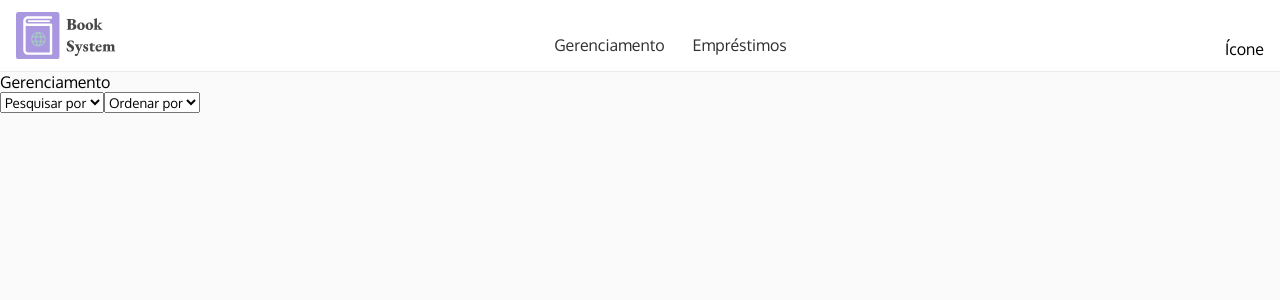
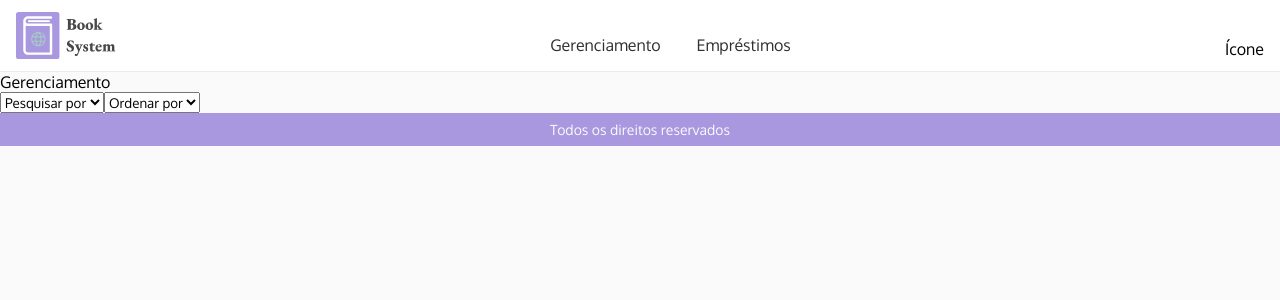
Before and after one commit to JV-projects/BookSystem, a React (Vite) app in the folder BookSystemFront/: page /gerenciamento in a window 1280 px wide. Shown: the top 300 px of the page. Built offline with nearby package versions, Linux system fonts and the light colour scheme.

Commit message:
Adicionando o footer

```diff
--- /dev/null
+++ b/BookSystemFront/src/components/global/Footer/index.jsx
@@ -0,0 +1,11 @@
+import styles from './styles.module.css'
+
+const Footer = () => {
+    return(
+        <footer className={styles.footer}>
+            <p className={styles.paragraph}>Todos os direitos reservados</p>
+        </footer>
+    )
+}
+
+export default Footer
--- /dev/null
+++ b/BookSystemFront/src/components/global/Footer/styles.module.css
@@ -0,0 +1,14 @@
+.footer {
+    align-items: center;
+    background-color: var(--primary-highlight-color);
+    display: flex;
+    justify-content: center;
+    padding-block: 0.5rem;
+    padding-inline: 1rem;
+    width: 100%;
+}
+
+.paragraph {
+    color: var(--primary-background-color);
+    font-size: 0.875rem;
+}
--- a/BookSystemFront/src/components/global/Header/styles.module.css
+++ b/BookSystemFront/src/components/global/Header/styles.module.css
@@ -1,4 +1,4 @@
-.header{
+.header {
     align-items: end;
     width: 100%;
     background-color: #fff;
@@ -9,34 +9,35 @@
     justify-content: space-between;
 }
 
-.logo{
+.logo {
     width: 100px;
 }
 
-.logo img{
+.logo img {
     width: 100%;
 }
 
-.ul{
+.ul {
     position: relative;
     display: flex;
     gap: 1.25rem;
 }
 
-.ul a{
+.ul a {
     width: calc(100% / 2);
     color: #303030;
     text-decoration: none;
-    padding: 0.25rem;
+    padding-block: 0.25rem;
+    padding-inline: 0.5rem;
     border-radius: 0.25rem;
     z-index: 1;
 }
 
-.ul a:hover{
+.ul a:hover {
     color: #000;
 }
 
-.bg{
+.bg {
     position: absolute;
     top: 0;
     bottom: 0;
@@ -47,12 +48,12 @@
 }
 
 
-.ul a:hover:nth-child(1) ~ .bg{
+.ul a:hover:nth-child(1) ~ .bg {
     background-color: #f1f1f1;
     left: 0;
 }
 
-.ul a:hover:nth-child(2) ~ .bg{
+.ul a:hover:nth-child(2) ~ .bg {
     background-color: #f1f1f1;
     left: calc(100% / 1.85);
 }
--- a/BookSystemFront/src/pages/Gerenciamento.jsx
+++ b/BookSystemFront/src/pages/Gerenciamento.jsx
@@ -1,4 +1,5 @@
 import Header from "../components/global/Header";
+import Footer from "../components/global/Footer";
 import Select from "../components/global/Select/Select";
 
 function Gerenciamento() {
@@ -23,6 +24,7 @@ function Gerenciamento() {
             <div>Gerenciamento</div>
             <Select selected="Pesquisar por" options={pesquisar}/>
             <Select selected="Ordenar por" options={ordenar}/>
+            <Footer/>
         </>
     )
 }
```
